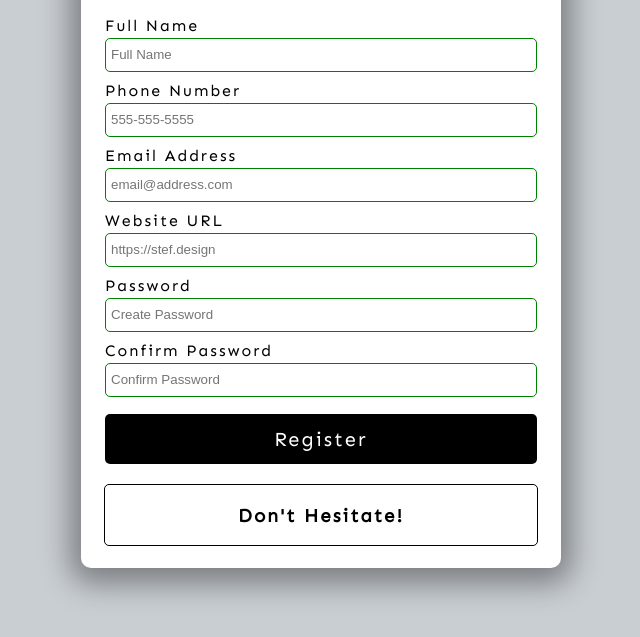
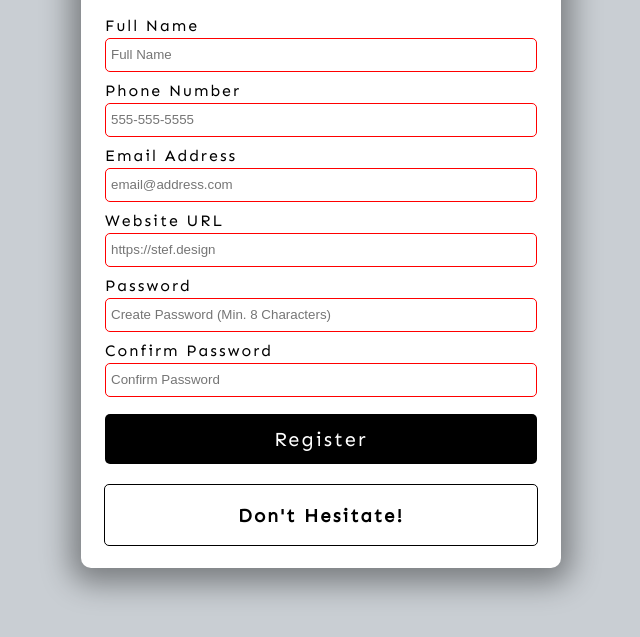
Before and after one commit to StefIlievski/formValidator, a plain HTML site: page index.html in a window 1280 px wide. Shown: the part 147-784 px from the top of the page, without its empty margins (319-959 px from the left). Drawn offline with Linux system fonts and the light colour scheme.

Commit message:
Form validation in HTML (for now)

```diff
--- a/index.html
+++ b/index.html
@@ -15,27 +15,57 @@
         <!-- Full Name -->
         <div class="form-group">
           <label for="name">Full Name</label>
-          <input type="text" id="name" placeholder="Full Name" />
+          <input
+            type="text"
+            id="name"
+            placeholder="Full Name"
+            required
+            minlength="3"
+            maxlength="100"
+          />
         </div>
         <!-- Phone Number -->
         <div class="form-group">
           <label for="phone">Phone Number</label>
-          <input type="tel" id="phone" placeholder="555-555-5555" />
+          <input
+            type="tel"
+            id="phone"
+            placeholder="555-555-5555"
+            required
+            pattern="[0-9]{3}-[0-9]{3}-[0-9]{4}"
+          />
         </div>
         <!-- Email Address -->
         <div class="form-group">
           <label for="email">Email Address</label>
-          <input type="email" id="email" placeholder="email@address.com" />
+          <input
+            type="email"
+            id="email"
+            placeholder="email@address.com"
+            required
+          />
         </div>
         <!-- Website URL -->
         <div class="form-group">
           <label for="website">Website URL</label>
-          <input type="url" id="website" placeholder="https://stef.design" />
+          <input
+            type="url"
+            id="website"
+            placeholder="https://stef.design"
+            required
+          />
         </div>
         <!-- Password -->
         <div class="form-group">
           <label for="password1">Password</label>
-          <input type="password" id="password1" placeholder="Create Password" />
+          <input
+            type="password"
+            id="password1"
+            placeholder="Create Password (Min. 8 Characters)"
+            required
+            pattern="^(?=.*\d)(?=.*[a-z])(?=.*[A-Z])(?=.*[a-zA-Z]).{8,}$"
+            title="Please Include at least 1 uppercase character, 1 lowercase character, and 1 number."
+          />
         </div>
         <!-- Confirm Passowrd -->
         <div class="form-group">
@@ -44,6 +74,7 @@
             type="password"
             id="password2"
             placeholder="Confirm Password"
+            required
           />
         </div>
         <button type="submit">Register</button>
```
